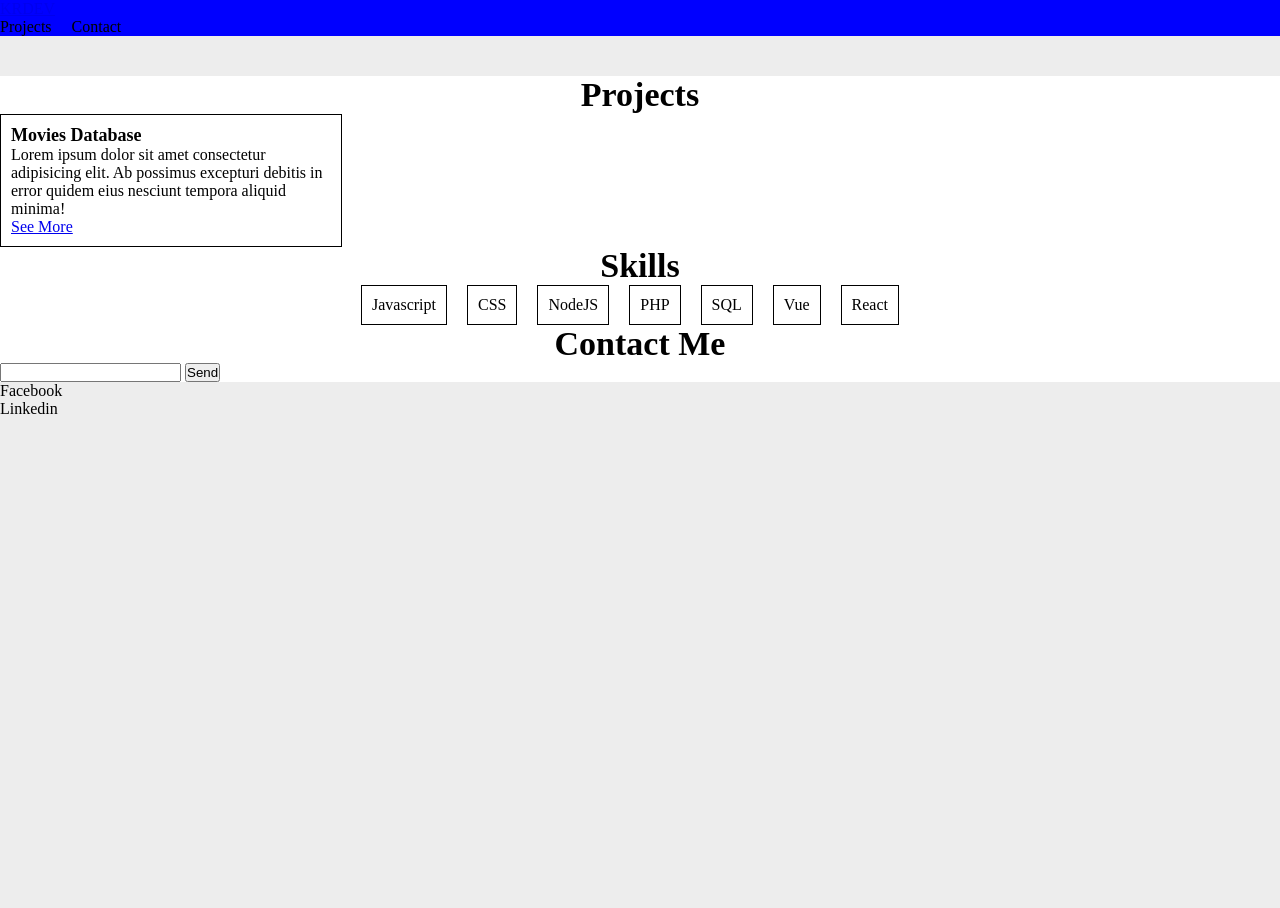
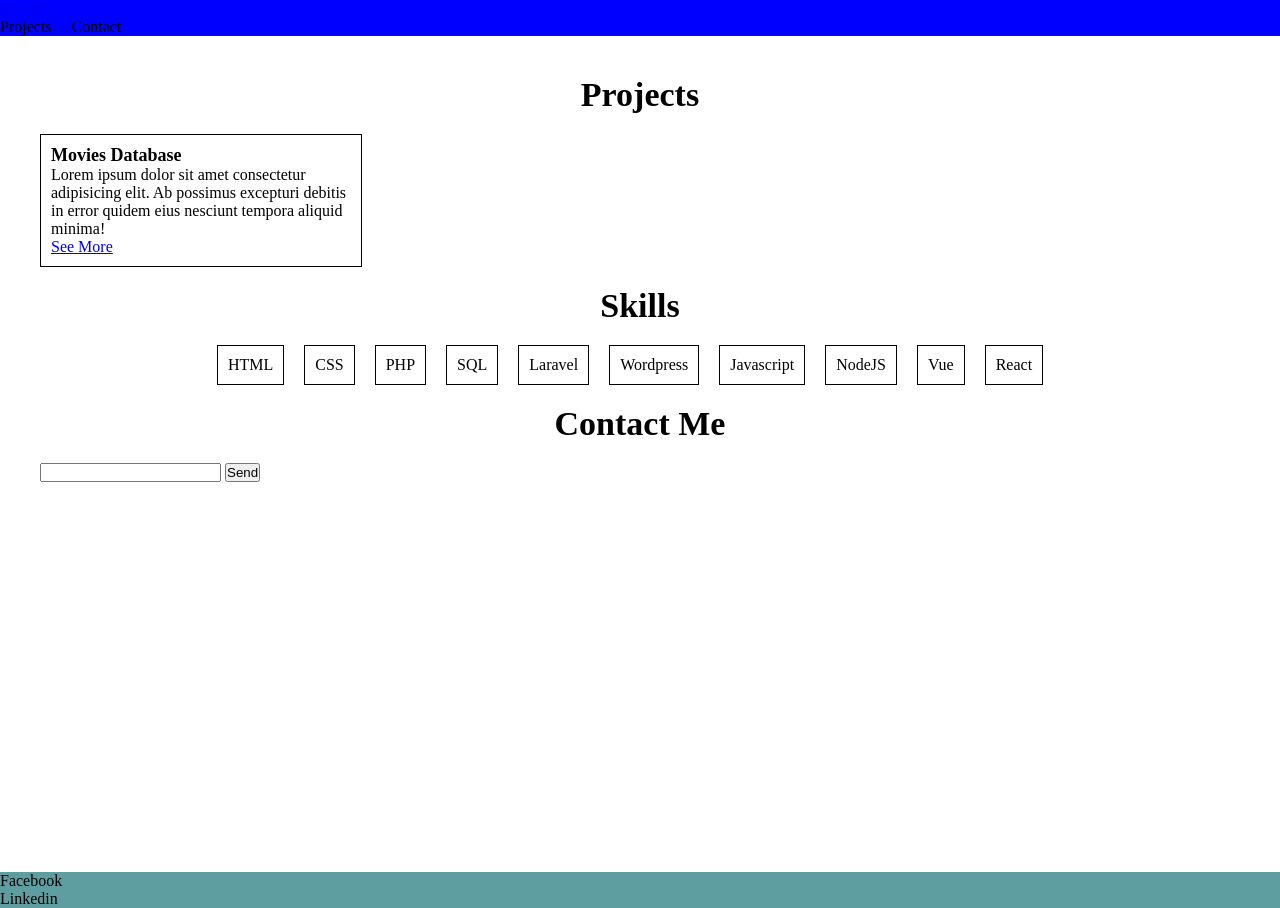
Before and after one commit to krdev0/portfolio, a PHP site: page / in a window 1280 px wide. Before the commit the page ends 414 px from the top, so only its background shows below. Run offline with PHP 8.4, Linux system fonts and the light colour scheme.

Commit message:
styles / structure

```diff
--- a/index.html
+++ b/index.html
@@ -20,7 +20,7 @@
       </div>
     </header>
     <main class="content">
-      <div class="container">
+      <div class="content-wrap container">
         <section class="projects">
           <h2 class="section-title">Projects</h2>
           <div class="projects-wrap">
@@ -38,11 +38,14 @@
         <section class="skills">
           <h2 class="section-title">Skills</h2>
           <div class="skills-wrap">
-            <div class="skill">Javascript</div>
+            <div class="skill">HTML</div>
             <div class="skill">CSS</div>
-            <div class="skill">NodeJS</div>
             <div class="skill">PHP</div>
             <div class="skill">SQL</div>
+            <div class="skill">Laravel</div>
+            <div class="skill">Wordpress</div>
+            <div class="skill">Javascript</div>
+            <div class="skill">NodeJS</div>
             <div class="skill">Vue</div>
             <div class="skill">React</div>
           </div>
@@ -56,9 +59,11 @@
         </section>
       </div>
     </main>
-    <footer class="container">
-      <div>Facebook</div>
-      <div>Linkedin</div>
+    <footer>
+      <div class="container">
+        <div>Facebook</div>
+        <div>Linkedin</div>
+      </div>
     </footer>
   </body>
 </html>
--- a/style.css
+++ b/style.css
@@ -4,13 +4,13 @@
 }
 
 /* Base */
-body {
+main {
   background-color: #ededed;
 }
 
-main {
+.content-wrap {
   background-color: white;
-  margin-top: 40px;
+  padding:40px;
 }
 
 .container {
@@ -18,6 +18,13 @@ main {
   margin: 0 auto;
 }
 
+section:not(:last-child) {
+  margin-bottom: 20px;
+}
+
+h2 {
+  margin-bottom: 20px;
+}
 /* Header */
 header {
   background-color: blue;
@@ -51,10 +58,9 @@ header {
 }
 
 .project-title {
-    font-weight: bold;
-    font-size: 18px;
+  font-weight: bold;
+  font-size: 18px;
 }
-
 
 /* Skills */
 .skills-wrap {
@@ -64,7 +70,16 @@ header {
 }
 
 .skill {
-  border:1px solid black;
-  padding:10px;
+  border: 1px solid black;
+  padding: 10px;
   margin-right: 20px;
 }
+
+/* Footer */
+footer {
+  background-color: cadetblue;
+}
+
+form {
+  padding-bottom: 350px;
+}
```
